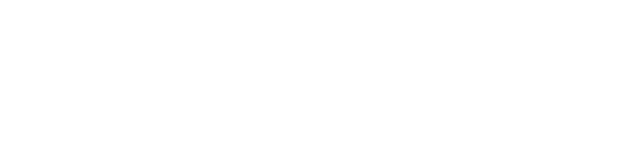
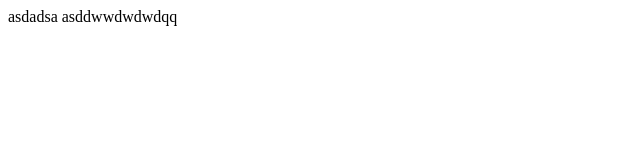
Before and after one commit to sinyoung0403/DotoriWebpage, a plain HTML site: page index.html in a window 1280 px wide. Shown: the whole page, without its empty margins (0-640 px from the left). Drawn offline with Linux system fonts and the light colour scheme; files that its build step writes are made by us from their sources.

Commit message:
test 김규현

```diff
--- a/index.html
+++ b/index.html
@@ -7,6 +7,6 @@
     <link rel="stylesheet" href="index.css">
 </head>
 <body>
-
+    asdadsa asddwwdwdwdqq
 </body>
 </html>
```
